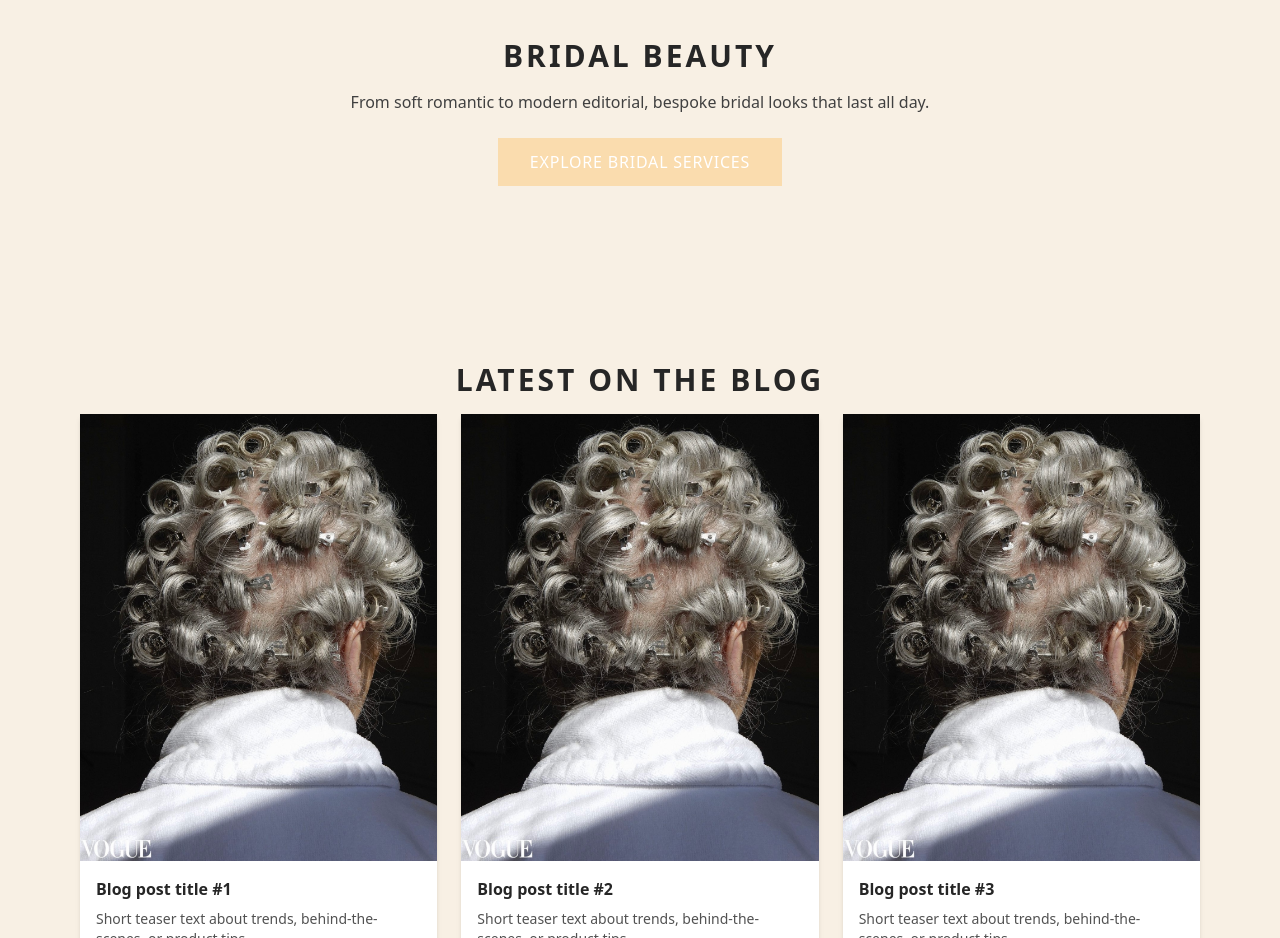
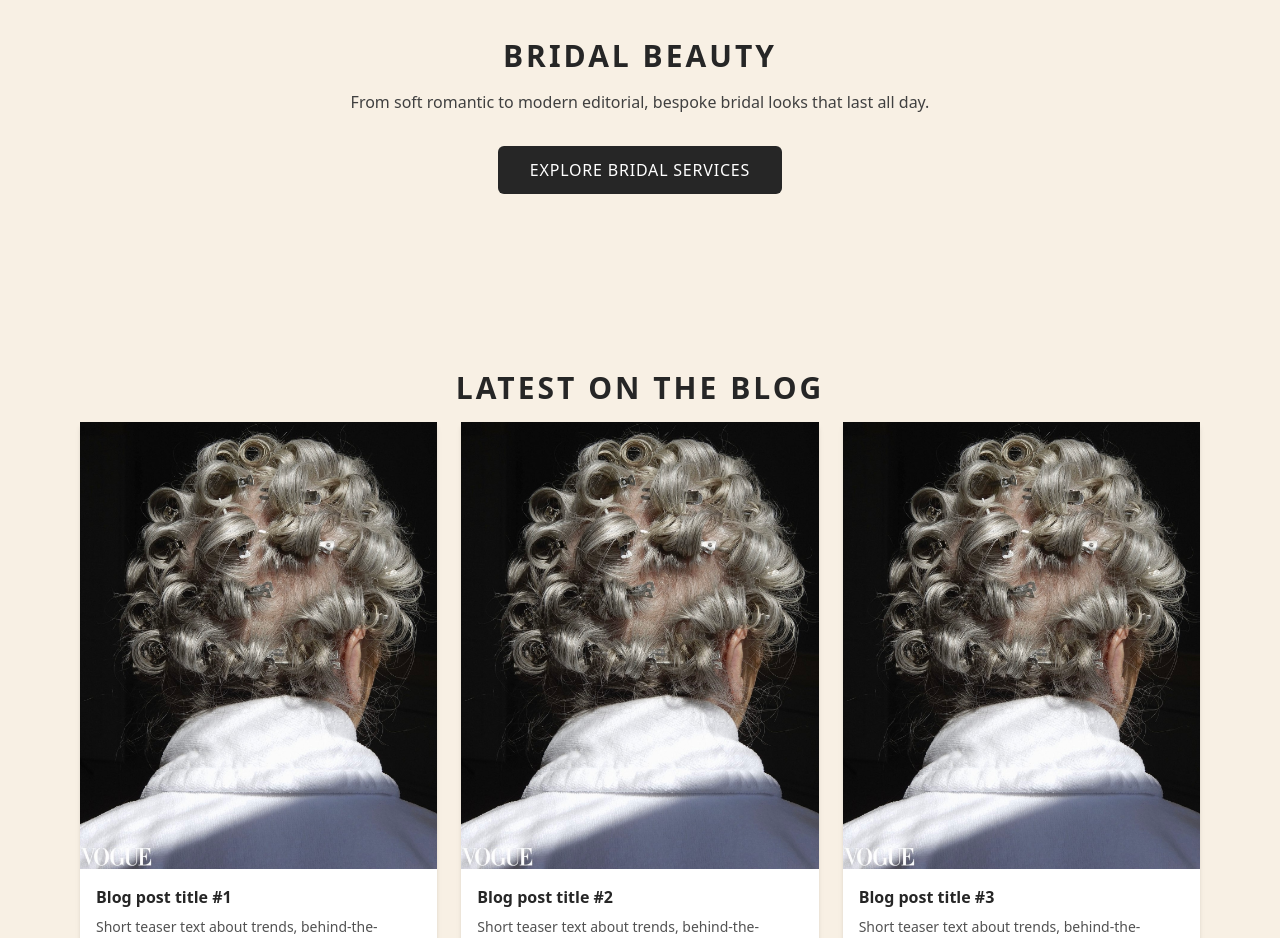
Before and after one commit to baldurlogi/tekla-portfolio, a React (Vite) app: page / in a window 1280 px wide. Shown: the part 1520-2458 px from the top of the page. Built offline with nearby package versions, Linux system fonts and the light colour scheme.

Commit message:
minor fixes

```diff
--- a/package.json
+++ b/package.json
@@ -13,6 +13,7 @@
     "@cloudinary/react": "^1.14.1",
     "@cloudinary/url-gen": "^1.21.0",
     "@tailwindcss/vite": "^4.1.4",
+    "keen-slider": "^6.8.6",
     "react": "^19.0.0",
     "react-dom": "^19.0.0",
     "react-icons": "^5.5.0",
--- a/src/constants/collaborations.js
+++ b/src/constants/collaborations.js
@@ -2,12 +2,12 @@ export const COLLABORATIONS = {
     brands: [
       'AnnóAnnó',
       'Creademic',
-      '(Di)vision)',
+      '(Di)vision',
       'Good Statement',
       'Lala Berlin',
       'Le Management',
       'Libertine Libertine',
-      'Loreal Paris',
+      'Loréal Paris',
       'NH Collection',
       'Nomad',
       'Ole Lynggaard',
--- a/src/pages/Home.jsx
+++ b/src/pages/Home.jsx
@@ -76,7 +76,9 @@ const Home = () => {
           </p>
           <Link
             to="/bridal"
-            className="mt-6 inline-block px-8 py-3 bg-[#fadcae] text-white tracking-wider uppercase hover:opacity-90"
+            className="inline-block px-8 py-3 bg-neutral-800 text-white rounded-md
+                     uppercase tracking-wider hover:bg-neutral-700 transition-colors
+                     mt-8"
           >
             Explore bridal services
           </Link>
```
Also changed, not shown: src/App.css (line endings or trailing spaces), src/pages/Contact.jsx (line endings or trailing spaces), 1 other file (tests, documents, lock files or other folders).
